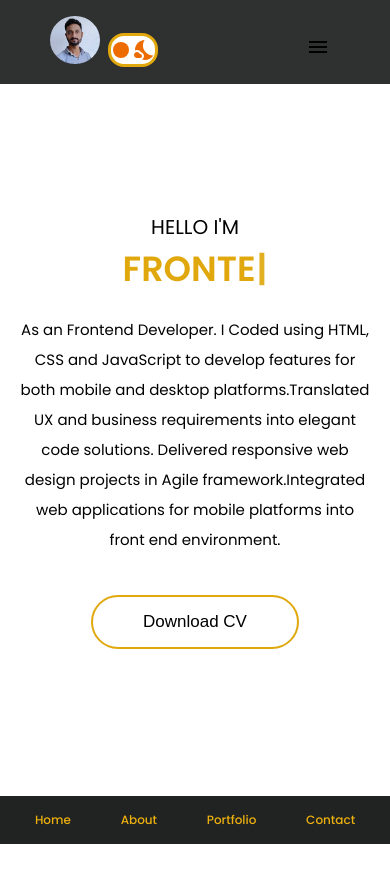
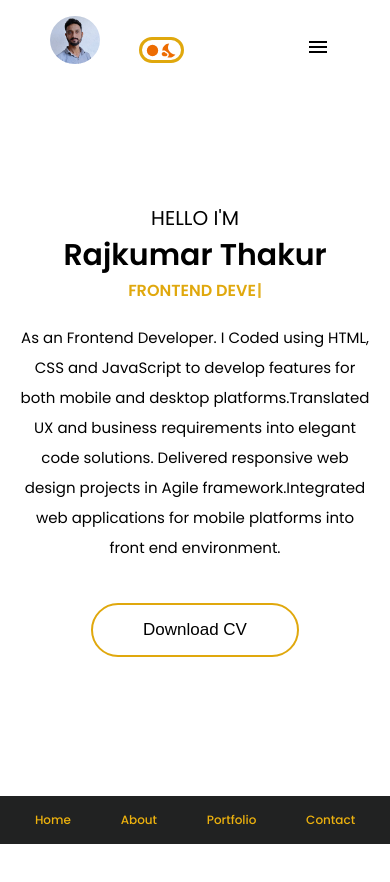
Before and after one commit to Rajkumarthakur88/React-Portfolio, a React (Create React App) app: page / in a window 390 px wide. Shown: the top 882 px of the page. Built offline with nearby package versions, Linux system fonts and the light colour scheme.

Commit message:
toggle button responsive

```diff
--- a/src/App.css
+++ b/src/App.css
@@ -94,7 +94,7 @@ button {
 
 /*---------header-------------*/
 header {
-    background-color: var(--secondaryBackground);
+    background-color: var(--headingColor);
     height: 10vh;
     line-height: 10vh;
     position: sticky;
@@ -509,7 +509,18 @@ footer i {
         bottom: 15px;
     }
     .logo-div {
-        width: 40% !important;
+        width: 30% !important;
+    }
+    .Hero-typewritter{
+        font-size:16px !important;
+    }
+}
+@media (max-width:426px) {
+    .logo-div {
+        width: 47% !important;
+    }
+    .Hero-name{
+        font-size: 30px !important;
     }
 }
 
@@ -571,7 +582,7 @@ footer i {
     position: relative;
 }
 .nav-links:hover{
-    color:#d7d6d6;
+    color:var(--sliver);
 }
 
 .nav-links::before{
@@ -589,8 +600,8 @@ footer i {
     width: 100%;
 }
 .toggle-btn{
-    width: 50px !important;
-    padding: 2px 8px !important;
+    width: 45px !important;
+    padding: 1.5px 7px !important;
     border: 3px solid #e0a80d ;
     background-color: var(--headingColor);
     border-radius: 1rem;
@@ -598,3 +609,6 @@ footer i {
     align-items: center;
     justify-content: center;
 }
+.Hero-name{
+    color: var(--sliver) !important;
+}
--- a/src/components/common/Header.jsx
+++ b/src/components/common/Header.jsx
@@ -5,8 +5,8 @@ import { navlink } from "../data/dummydata"
 import logo from "../data/images/profile-img.jpg"
 import NightsStayIcon from '@mui/icons-material/NightsStay';
 import LightModeIcon from '@mui/icons-material/LightMode';
-import ToggleOnIcon from '@mui/icons-material/ToggleOn';
-import ToggleOffIcon from '@mui/icons-material/ToggleOff';
+// import ToggleOnIcon from '@mui/icons-material/ToggleOn';
+// import ToggleOffIcon from '@mui/icons-material/ToggleOff';
 import FiberManualRecordIcon from '@mui/icons-material/FiberManualRecord';
 
 function Header() {
@@ -34,7 +34,7 @@ function Header() {
                         <Link className='logo-div' to={"/"}> <img style={{ width: "50px", borderRadius: "50%" }} src={logo} alt='' data-aos='zoom-in-right' /></Link>
                         <button className="toggle-btn"  onClick={() => handleMode()}>
                             {
-                                theme === 'light-theme' ? <span style={{ display: "flex", fontSize: "55px" }}><FiberManualRecordIcon color="warning" /> <NightsStayIcon color="warning" /></span> : <span style={{ display: "flex", fontSize: "15px" }}> <LightModeIcon color="warning" /><FiberManualRecordIcon color="warning" /></span>
+                                theme === 'light-theme' ? <span style={{ display: "flex", }}><FiberManualRecordIcon fontSize="5px" color="warning" /> <NightsStayIcon fontSize="5px" color="warning" /></span> : <span style={{ display: "flex" }}> <LightModeIcon fontSize="5px" color="warning" /><FiberManualRecordIcon fontSize="5px" color="warning" /></span>
                             }
                         </button>
                     </div>
--- a/src/components/data/dummydata.js
+++ b/src/components/data/dummydata.js
@@ -34,7 +34,7 @@ export const navlink = [
 export const home = [
   {
     text: "HELLO I'M",
-    name: "RAJKUMAR THAKUR",
+    name: "FREELANCER",
     post: "FRONTEND DEVELOPER",
     design: "WEB DESIGNER",
     desc: "As an Frontend Developer. I Coded using HTML, CSS and JavaScript to develop features for both mobile and desktop platforms.Translated UX and business requirements into elegant code solutions. Delivered responsive web design projects in Agile framework.Integrated web applications for mobile platforms into front end environment.",
--- a/src/components/home/Hero.jsx
+++ b/src/components/home/Hero.jsx
@@ -12,7 +12,10 @@ function Hero() {
                         <h3 className='fontSize' data-aos='fade-right'>
                             {val.text}
                         </h3>
-                        <h1>
+                        <h1  className='Hero-name'>
+                            Rajkumar Thakur
+                        </h1>
+                        <h1 className="Hero-typewritter" style={{fontSize:"30px"}}>
                             <Typewriter
                                 options={{
                                     strings: [`${val.name}`, `${val.post}`, `${val.design}`],
@@ -28,7 +31,7 @@ function Hero() {
                     </div>
                 ))}
                 <div className="hero-img">
-                    <img style={{width:"350px"}} src={heroImg} alt="alt" />
+                    <img style={{ width: "350px" }} src={heroImg} alt="alt" />
                 </div>
             </section>
         </>
```
